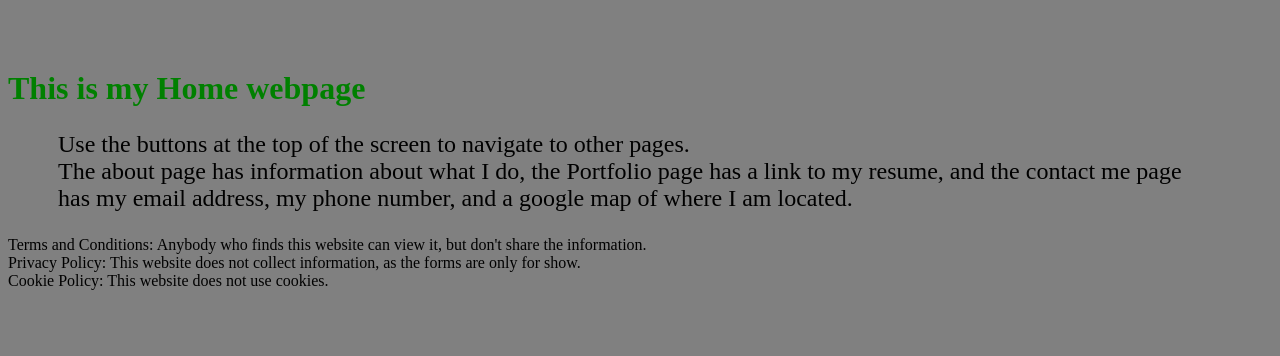
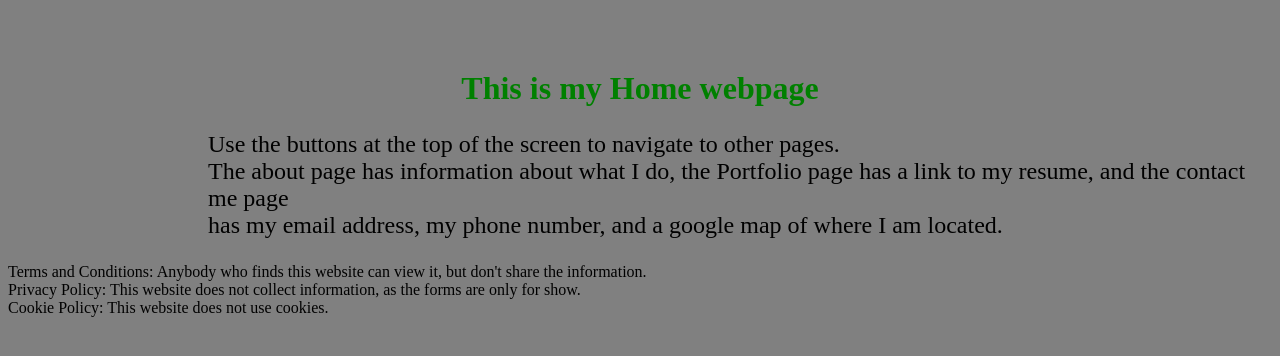
Before and after one commit to 26noahr/lab3, a plain HTML site: page index.html in a window 1280 px wide. Shown: the part 410-766 px from the top of the page. Drawn offline with Linux system fonts and the light colour scheme.

Commit message:
Update styles.css

```diff
--- a/styles.css
+++ b/styles.css
@@ -7,8 +7,9 @@ body{
 }
 p{
       font-size:24px;
-      padding-left: 50px;
+      padding-left: 200px;
 }
 h1{
+      text-align:center;
       color:green;
 }
```
